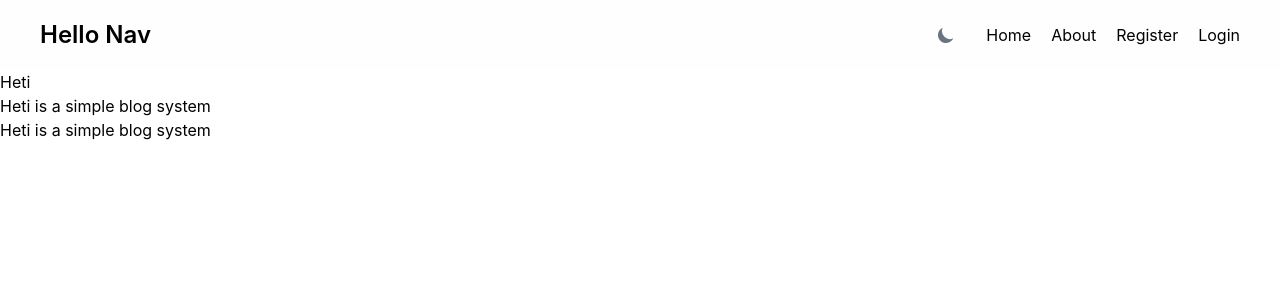
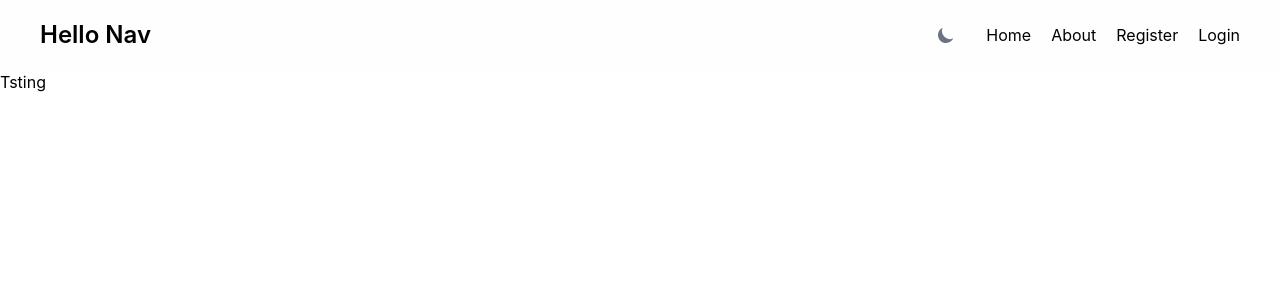
Before and after one commit to bayustrio/satrioz, a Next.js app: page / in a window 1280 px wide. Shown: the top 300 px of the page. Built offline with nearby package versions, Linux system fonts and the light colour scheme.

Commit message:
comment reactmarkdown

```diff
--- a/pages/index.tsx
+++ b/pages/index.tsx
@@ -22,7 +22,8 @@ const Home: NextPage<IProps> = ({ data }) => {
   }, []);
   return (
     <div>
-      <ReactMarkdown children={markdownContent} />
+      {/* <ReactMarkdown children={markdownContent} /> */}
+      <h1>Tsting</h1>
     </div>
   );
 };
```
